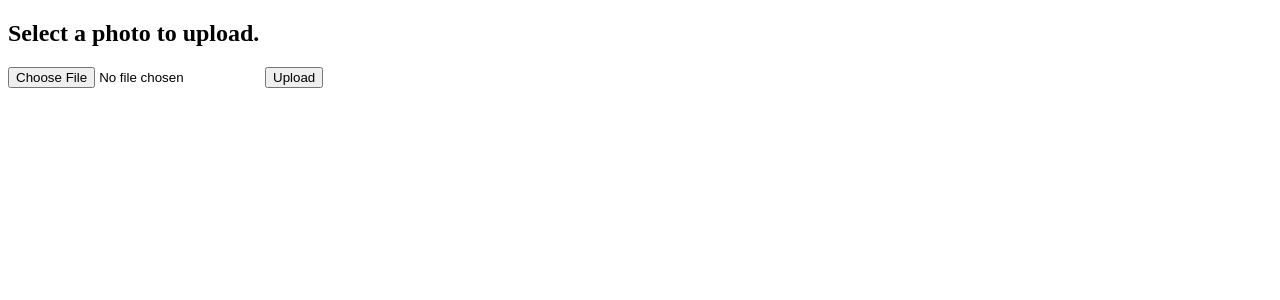
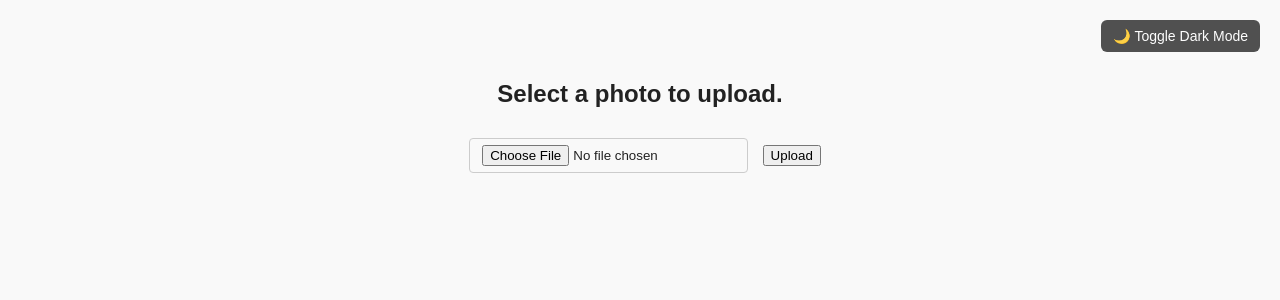
Before and after one commit to SatyamDevX/PhotoVault, a Flask app: page / in a window 1280 px wide. Shown: the top 300 px of the page. Run offline with Flask 3, Linux system fonts and the light colour scheme.

Commit message:
some css and toggling dark mode functionality added

```diff
--- /dev/null
+++ b/photovault/static/style.css
@@ -0,0 +1,84 @@
+body {
+   font-family: Arial, sans-serif;
+   text-align: center;
+   margin: 40px auto;
+   max-width: 700px;
+   padding: 20px;
+   background-color: #f9f9f9;
+   color: #222;
+   transition: all 0.3s ease;
+ }
+
+ /* Dark mode toggle via class */
+ body.dark-mode {
+   background-color: #121212;
+   color: #e0e0e0;
+ }
+
+ h1, h2 {
+   color: inherit;
+ }
+
+ form {
+   margin-bottom: 20px;
+ }
+
+ input[type="file"],
+ input[type="submit"] {
+   margin: 10px;
+   padding: 6px 12px;
+   border: 1px solid #ccc;
+   border-radius: 4px;
+   cursor: pointer;
+ }
+
+ ul {
+   list-style: none;
+   padding: 0;
+ }
+
+ ul li {
+   margin: 5px 0;
+   font-size: 16px;
+ }
+
+ img {
+   margin-top: 15px;
+   max-width: 100%;
+   height: auto;
+   border-radius: 10px;
+   box-shadow: 0 4px 12px rgba(0, 0, 0, 0.2);
+   transition: transform 0.2s ease;
+ }
+
+ img:hover {
+   transform: scale(1.02);
+ }
+
+ .flash-message {
+   color: green;
+   font-weight: bold;
+   margin-bottom: 15px;
+ }
+
+ /* Optional dark mode toggle button */
+ .toggle-btn {
+   position: fixed;
+   top: 20px;
+   right: 20px;
+   padding: 8px 12px;
+   background-color: #333;
+   color: #fff;
+   border: none;
+   border-radius: 6px;
+   cursor: pointer;
+   z-index: 1000;
+   font-size: 14px;
+   opacity: 0.85;
+   transition: background-color 0.3s ease, opacity 0.3s ease;
+ }
+
+ .toggle-btn:hover {
+   background-color: #555;
+   opacity: 1;
+ }
--- a/photovault/templates/index.html
+++ b/photovault/templates/index.html
@@ -4,6 +4,9 @@
    <meta charset="UTF-8">
    <meta name="viewport" content="width=device-width, initial-scale=1.0">
    <title>Index page for uploads</title>
+
+   <link rel="stylesheet" href="{{ url_for('static', filename='style.css') }}">
+
 </head>
 <body>
    <div>
@@ -11,7 +14,6 @@
       {% for message in get_flashed_messages() %}
       <p>{{ message }}</p>
       {% endfor %}
-
       <form action="/" method="post" enctype="multipart/form-data">
          <input type="file" name="file" required>
          <button type="submit">Upload</button>
@@ -34,5 +36,32 @@
       <img src="{{ url_for('static', filename='uploads/' + filename) }}" width="300">
    {% endif %}
 
+
+   <script>
+      // Apply saved theme on page load
+      window.onload = function () {
+        if (localStorage.getItem("dark-mode") === "enabled") {
+          document.body.classList.add("dark-mode");
+        }
+      }
+
+      // Toggle function with storage
+      function toggleDarkMode() {
+        const body = document.body;
+        const isDark = body.classList.toggle("dark-mode");
+
+        // Save preference
+        if (isDark) {
+          localStorage.setItem("dark-mode", "enabled");
+        } else {
+          localStorage.setItem("dark-mode", "disabled");
+        }
+      }
+    </script>
+
+
+   <button class="toggle-btn" onclick="toggleDarkMode()">🌙 Toggle Dark Mode</button>
+
+
 </body>
 </html>
```
